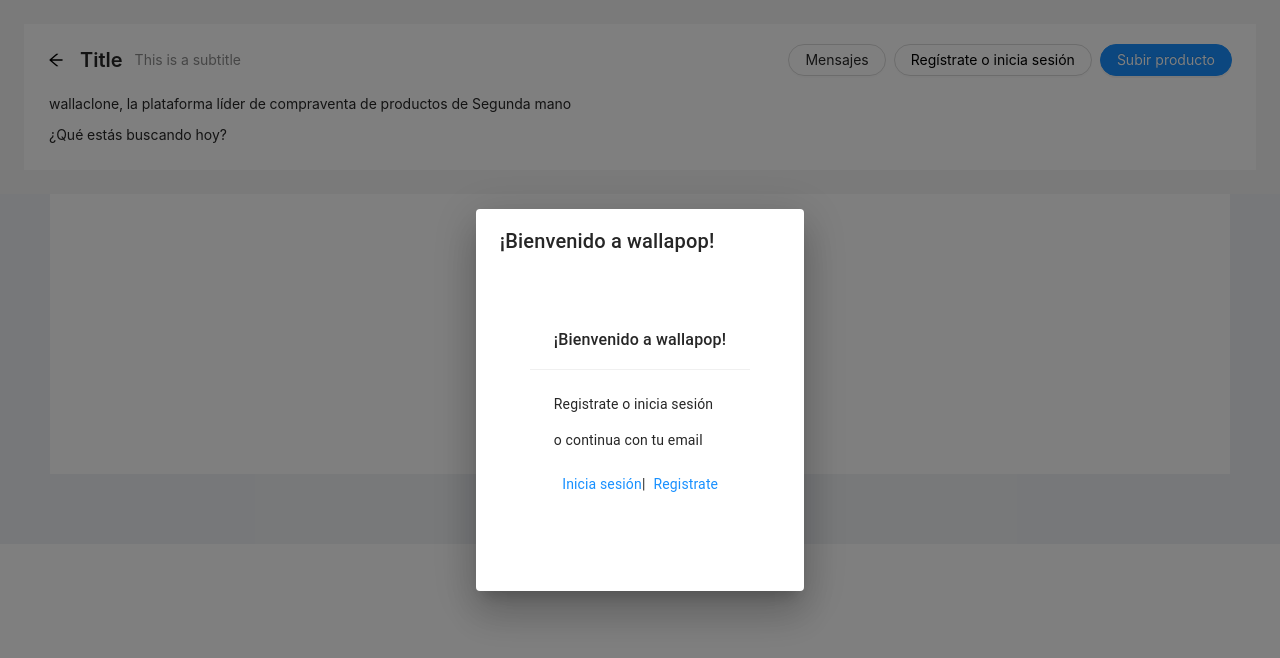
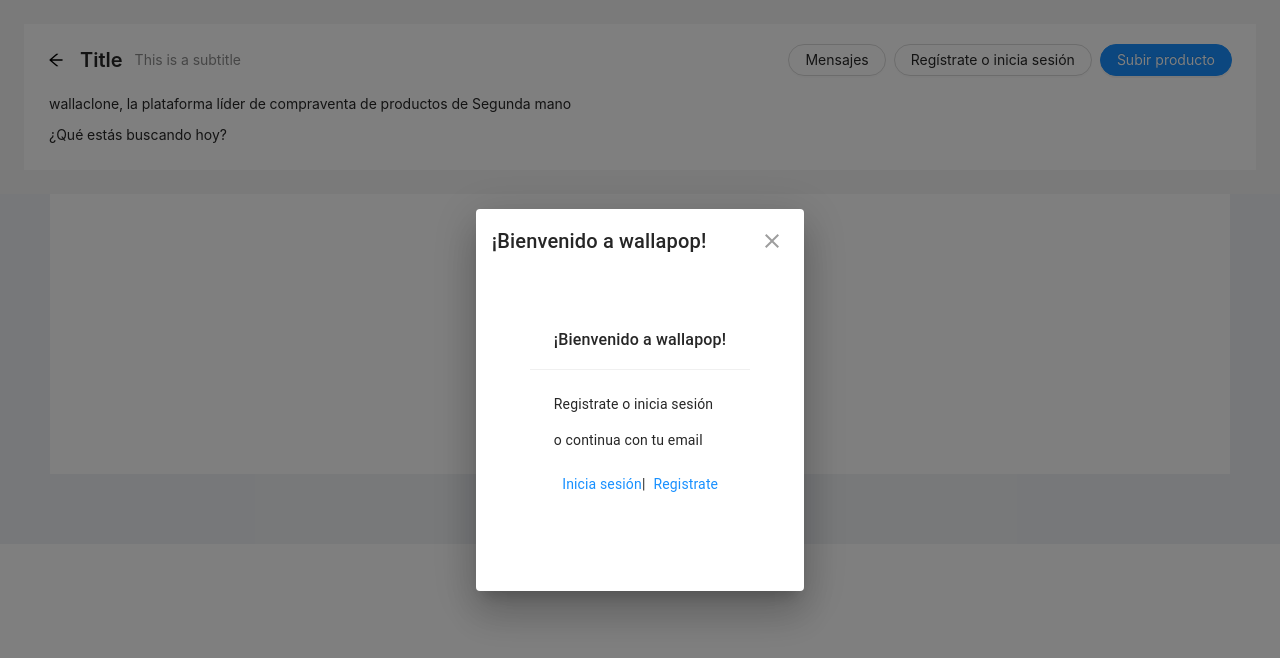
Before and after one commit to DrZuzzjen/frontend-final, a React (Create React App) app: page /signin_signup in a window 1280 px wide. Shown: the top 658 px of the page. Built offline with nearby package versions, Linux system fonts and the light colour scheme.

Commit message:
agrego dialog

```diff
--- a/src/componentes/auth/SigninSignup.js
+++ b/src/componentes/auth/SigninSignup.js
@@ -1,28 +1,77 @@
 import React from 'react';
 import '../layout/Card.css';
 import { Card } from 'antd';
-
+import { withStyles } from '@material-ui/core/styles';
 import TextField from '@material-ui/core/TextField';
 import Icon from '@material-ui/core/Icon';
-
+import MuiDialogTitle from '@material-ui/core/DialogTitle';
+import MuiDialogContent from '@material-ui/core/DialogContent';
+import MuiDialogActions from '@material-ui/core/DialogActions';
+import IconButton from '@material-ui/core/IconButton';
+import CloseIcon from '@material-ui/icons/Close';
+import Typography from '@material-ui/core/Typography';
 import Dialog from '@material-ui/core/Dialog';
 import DialogActions from '@material-ui/core/DialogActions';
 import DialogContent from '@material-ui/core/DialogContent';
 import DialogContentText from '@material-ui/core/DialogContentText';
-import DialogTitle from '@material-ui/core/DialogTitle';
 
 import { Link } from 'react-router-dom';
 
+const styles = (theme) => ({
+	root: {
+		margin: 0,
+		padding: theme.spacing(2)
+	},
+	closeButton: {
+		position: 'absolute',
+		right: theme.spacing(1),
+		top: theme.spacing(1),
+		color: theme.palette.grey[500]
+	}
+});
+
+const DialogTitle = withStyles(styles)((props) => {
+	const { children, classes, onClose, ...other } = props;
+	return (
+		<MuiDialogTitle
+			disableTypography
+			className={classes.root}
+			{...other}>
+			<Typography variant='h6'>{children}</Typography>
+			{
+				onClose ? <IconButton
+					aria-label='close'
+					className={classes.closeButton}
+					onClick={onClose}>
+					<CloseIcon />
+				</IconButton> :
+				null}
+		</MuiDialogTitle>
+	);
+});
+
 export default function SigninSignup() {
+	const [
+		open,
+		setOpen
+	] = React.useState(true);
+
+	const handleClose = () => {
+		setOpen(false);
+	};
+
 	return (
 		<div>
 			<Dialog
-				open='true'
+				onClose={handleClose}
+				open={open}
 				disableBackdropClick={true}
 				titleStyle={
 					({ textAlign: 'center' }, { padding: 30 })
 				}>
-				<DialogTitle>¡Bienvenido a wallapop!</DialogTitle>
+				<DialogTitle onClose={handleClose}>
+					¡Bienvenido a wallapop!
+				</DialogTitle>
 				<DialogContent>
 					<DialogContentText>
 						<Card
@@ -34,7 +83,7 @@ export default function SigninSignup() {
 							<p>
 								<DialogActions>
 									<Link to='/signin'>Inicia sesión </Link>
-									{` |`}
+									{`|`}
 									<Link to='/signup'>Registrate</Link>
 								</DialogActions>
 							</p>
--- a/src/componentes/layout/Base.js
+++ b/src/componentes/layout/Base.js
@@ -1,12 +1,8 @@
-import {
-	Descriptions,
-	PageHeader,
-	Layout,
-	Button
-} from 'antd';
+import { Layout } from 'antd';
 import 'antd/dist/antd.css';
 import './Base.css';
-import { Link, withRouter } from 'react-router-dom';
+import { withRouter } from 'react-router-dom';
+import Header from '../layout/Header';
 
 const { Content, Footer } = Layout;
 
@@ -20,37 +16,7 @@ const Base = withRouter(
 	({ children, title, history, ...props }) => (
 		<Layout className='layout'>
 			<div className='site-page-header-ghost-wrapper'>
-				<PageHeader
-					ghost={false}
-					onBack={() => window.history.back()}
-					title='Title'
-					subTitle='This is a subtitle'
-					extra={[
-						<Button shape='round' key='3'>
-							Mensajes
-						</Button>,
-						<Link to='/signin_signup'>
-							<Button
-								shape='round'
-								key='2'
-								style={isActive(history, '/signin_signup')}>
-								Regístrate o inicia sesión
-							</Button>
-						</Link>,
-						<Button shape='round' key='1' type='primary'>
-							Subir producto
-						</Button>
-					]}>
-					<Descriptions size='small' column={1}>
-						<Descriptions.Item>
-							wallaclone, la plataforma líder de compraventa
-							de productos de Segunda mano
-						</Descriptions.Item>
-						<Descriptions.Item>
-							¿Qué estás buscando hoy?
-						</Descriptions.Item>
-					</Descriptions>
-				</PageHeader>
+				<Header />
 			</div>
 			<Content style={{ padding: '0 50px' }}>
 				<div className='site-layout-content'>
--- /dev/null
+++ b/src/componentes/layout/Header.js
@@ -0,0 +1,159 @@
+import React from 'react';
+import { withStyles } from '@material-ui/core/styles';
+import Dialog from '@material-ui/core/Dialog';
+import MuiDialogTitle from '@material-ui/core/DialogTitle';
+import MuiDialogContent from '@material-ui/core/DialogContent';
+import MuiDialogActions from '@material-ui/core/DialogActions';
+import IconButton from '@material-ui/core/IconButton';
+import CloseIcon from '@material-ui/icons/Close';
+import Typography from '@material-ui/core/Typography';
+
+import {
+	Descriptions,
+	PageHeader,
+	Layout,
+	Button
+} from 'antd';
+import 'antd/dist/antd.css';
+import './Base.css';
+import { Link, withRouter } from 'react-router-dom';
+
+const { Content, Footer } = Layout;
+
+const isActive = (history, path) => {
+	if (history.location.pathname == path)
+		return { color: '#000000' };
+	else return { color: '#000000' };
+};
+
+const styles = (theme) => ({
+	root: {
+		margin: 0,
+		padding: theme.spacing(2)
+	},
+	closeButton: {
+		position: 'absolute',
+		right: theme.spacing(1),
+		top: theme.spacing(1),
+		color: theme.palette.grey[500]
+	}
+});
+
+const DialogTitle = withStyles(styles)((props) => {
+	const { children, classes, onClose, ...other } = props;
+	return (
+		<MuiDialogTitle
+			disableTypography
+			className={classes.root}
+			{...other}>
+			<Typography variant='h6'>{children}</Typography>
+			{
+				onClose ? <IconButton
+					aria-label='close'
+					className={classes.closeButton}
+					onClick={onClose}>
+					<CloseIcon />
+				</IconButton> :
+				null}
+		</MuiDialogTitle>
+	);
+});
+
+const DialogContent = withStyles((theme) => ({
+	root: {
+		padding: theme.spacing(2)
+	}
+}))(MuiDialogContent);
+
+const DialogActions = withStyles((theme) => ({
+	root: {
+		margin: 0,
+		padding: theme.spacing(1)
+	}
+}))(MuiDialogActions);
+
+export default function Header() {
+	const [
+		open,
+		setOpen
+	] = React.useState(false);
+
+	const handleClickOpen = () => {
+		setOpen(true);
+	};
+	const handleClose = () => {
+		setOpen(false);
+	};
+
+	return (
+		<div>
+			<PageHeader
+				ghost={false}
+				onBack={() => window.history.back()}
+				title='Title'
+				subTitle='This is a subtitle'
+				extra={[
+					<Button shape='round' key='3'>
+						Mensajes
+					</Button>,
+
+					<Button
+						shape='round'
+						key='2'
+						onClick={handleClickOpen}>
+						Regístrate o inicia sesión
+					</Button>,
+					<Button shape='round' key='1' type='primary'>
+						Subir producto
+					</Button>
+				]}>
+				<Descriptions size='small' column={1}>
+					<Descriptions.Item>
+						wallaclone, la plataforma líder de compraventa
+						de productos de Segunda mano
+					</Descriptions.Item>
+					<Descriptions.Item>
+						¿Qué estás buscando hoy?
+					</Descriptions.Item>
+				</Descriptions>
+			</PageHeader>
+			<Dialog
+				onClose={handleClose}
+				aria-labelledby='customized-dialog-title'
+				open={open}>
+				<DialogTitle
+					id='customized-dialog-title'
+					onClose={handleClose}>
+					Modal title
+				</DialogTitle>
+				<DialogContent dividers>
+					<Typography gutterBottom>
+						Cras mattis consectetur purus sit amet
+						fermentum. Cras justo odio, dapibus ac facilisis
+						in, egestas eget quam. Morbi leo risus, porta ac
+						consectetur ac, vestibulum at eros.
+					</Typography>
+					<Typography gutterBottom>
+						Praesent commodo cursus magna, vel scelerisque
+						nisl consectetur et. Vivamus sagittis lacus vel
+						augue laoreet rutrum faucibus dolor auctor.
+					</Typography>
+					<Typography gutterBottom>
+						Aenean lacinia bibendum nulla sed consectetur.
+						Praesent commodo cursus magna, vel scelerisque
+						nisl consectetur et. Donec sed odio dui. Donec
+						ullamcorper nulla non metus auctor fringilla.
+					</Typography>
+				</DialogContent>
+				<DialogActions>
+					<Button
+						autoFocus
+						onClick={handleClose}
+						color='primary'>
+						Save changes
+					</Button>
+				</DialogActions>
+			</Dialog>
+		</div>
+	);
+}
```
